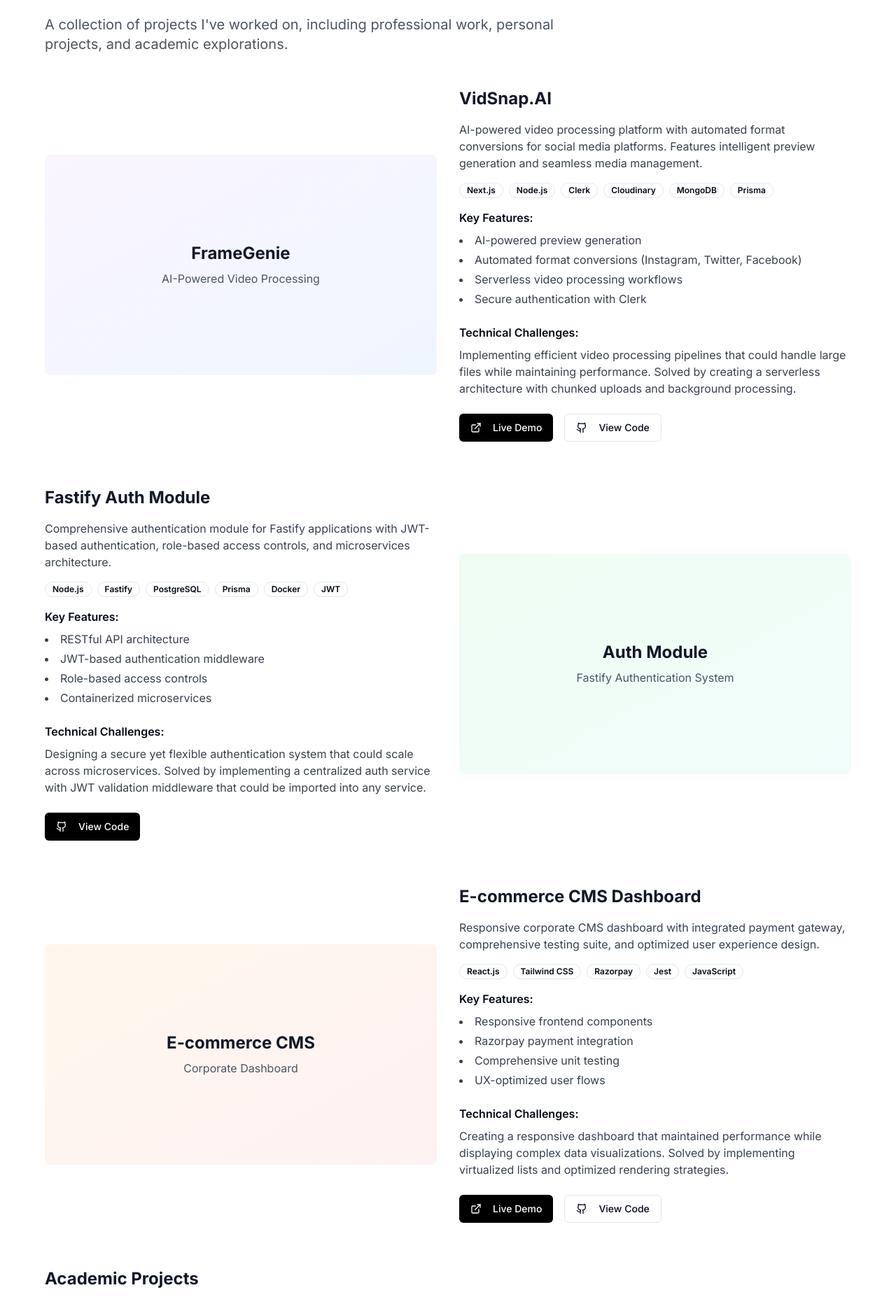
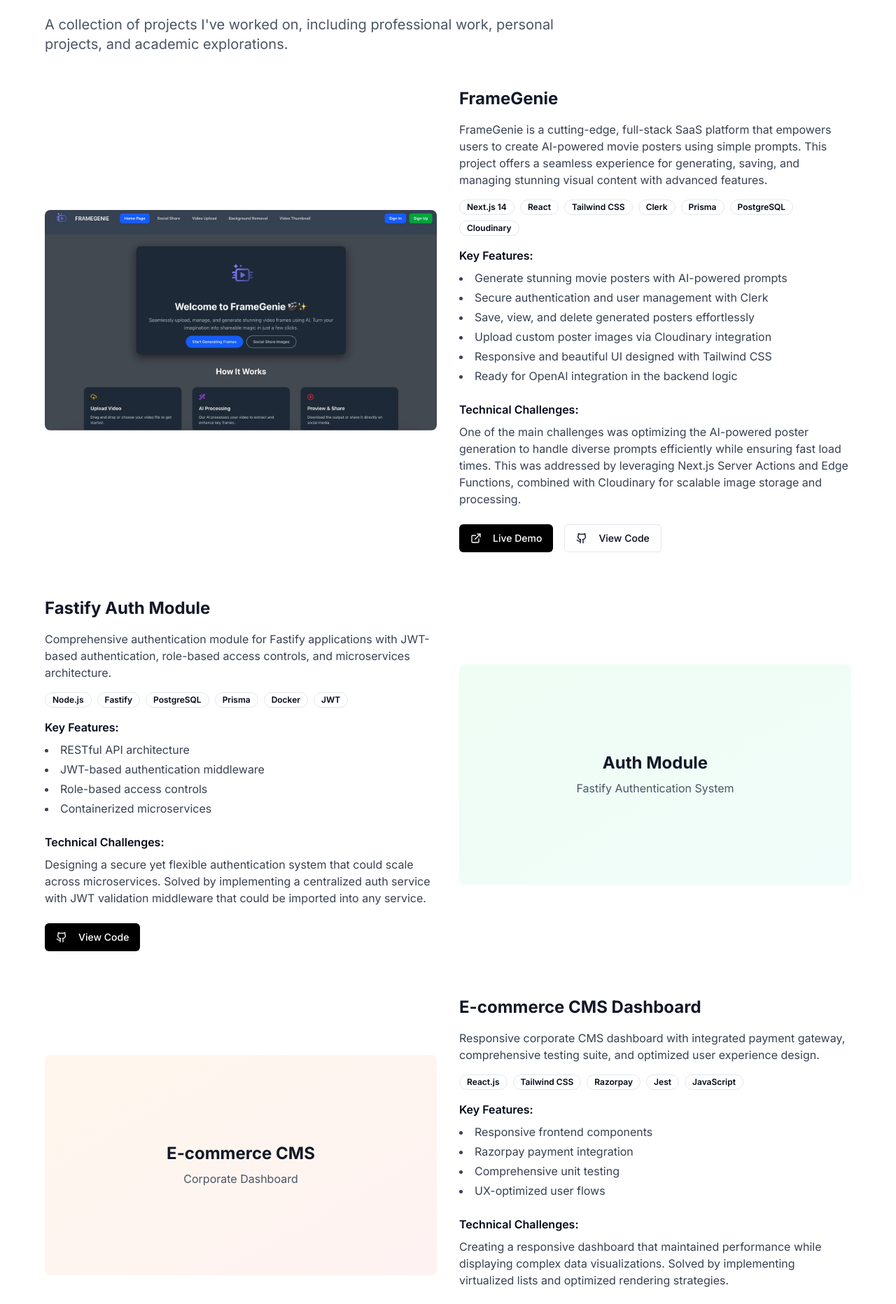
Before and after one commit to amitkukrejadev/portfilio, a Next.js app: page /projects in a window 1280 px wide. Shown: the part 188-2051 px from the top of the page at 70% size. Built offline with nearby package versions, Linux system fonts and the light colour scheme.

Commit message:
minor changes

```diff
--- a/app/projects/page.tsx
+++ b/app/projects/page.tsx
@@ -17,47 +17,54 @@ export default function ProjectsPage() {
           </p>
 
           <div className="space-y-16">
-            {/* VidSnap.AI Project */}
+            {/* FrameGenie (originally VidSnap.AI) */}
             <div className="grid lg:grid-cols-2 gap-8 items-center">
-              <div className="bg-gradient-to-br from-purple-50 to-blue-50 dark:from-purple-900/20 dark:to-blue-900/20 rounded-lg p-8 aspect-video flex items-center justify-center">
-                <div className="text-center">
-                  <h3 className="text-2xl font-bold text-gray-900 dark:text-white mb-2">
-                    FrameGenie
-                  </h3>
-                  <p className="text-gray-600 dark:text-gray-300">
-                    AI-Powered Video Processing
-                  </p>
-                </div>
+              <div
+                className="rounded-lg p-8 aspect-video flex items-center justify-center bg-cover bg-center"
+                style={{ backgroundImage: `url('/images/FrameGenie.jpeg')` }}
+              >
               </div>
               <div>
                 <h3 className="text-2xl font-bold text-gray-900 dark:text-white mb-4">
-                  VidSnap.AI
+                  FrameGenie
                 </h3>
                 <p className="text-gray-700 dark:text-gray-300 mb-4">
-                  AI-powered video processing platform with automated format
-                  conversions for social media platforms. Features intelligent
-                  preview generation and seamless media management.
+                  FrameGenie is a cutting-edge, full-stack SaaS platform that
+                  empowers users to create AI-powered movie posters using simple
+                  prompts. This project offers a seamless experience for
+                  generating, saving, and managing stunning visual content with
+                  advanced features.
                 </p>
                 <div className="flex flex-wrap gap-2 mb-4">
-                  <Badge variant="outline">Next.js</Badge>
-                  <Badge variant="outline">Node.js</Badge>
+                  <Badge variant="outline">Next.js 14</Badge>
+                  <Badge variant="outline">React</Badge>
+                  <Badge variant="outline">Tailwind CSS</Badge>
                   <Badge variant="outline">Clerk</Badge>
+                  <Badge variant="outline">Prisma</Badge>
+                  <Badge variant="outline">PostgreSQL</Badge>
                   <Badge variant="outline">Cloudinary</Badge>
-                  <Badge variant="outline">MongoDB</Badge>
-                  <Badge variant="outline">Prisma</Badge>
                 </div>
                 <div className="space-y-2 mb-6">
                   <h4 className="font-semibold dark:text-white">
                     Key Features:
                   </h4>
                   <ul className="list-disc list-inside text-gray-700 dark:text-gray-300 space-y-1">
-                    <li>AI-powered preview generation</li>
                     <li>
-                      Automated format conversions (Instagram, Twitter,
-                      Facebook)
+                      Generate stunning movie posters with AI-powered prompts
                     </li>
-                    <li>Serverless video processing workflows</li>
-                    <li>Secure authentication with Clerk</li>
+                    <li>
+                      Secure authentication and user management with Clerk
+                    </li>
+                    <li>
+                      Save, view, and delete generated posters effortlessly
+                    </li>
+                    <li>
+                      Upload custom poster images via Cloudinary integration
+                    </li>
+                    <li>
+                      Responsive and beautiful UI designed with Tailwind CSS
+                    </li>
+                    <li>Ready for OpenAI integration in the backend logic</li>
                   </ul>
                 </div>
                 <div className="space-y-2 mb-6">
@@ -65,20 +72,34 @@ export default function ProjectsPage() {
                     Technical Challenges:
                   </h4>
                   <p className="text-gray-700 dark:text-gray-300">
-                    Implementing efficient video processing pipelines that could
-                    handle large files while maintaining performance. Solved by
-                    creating a serverless architecture with chunked uploads and
-                    background processing.
+                    One of the main challenges was optimizing the AI-powered
+                    poster generation to handle diverse prompts efficiently
+                    while ensuring fast load times. This was addressed by
+                    leveraging Next.js Server Actions and Edge Functions,
+                    combined with Cloudinary for scalable image storage and
+                    processing.
                   </p>
                 </div>
                 <div className="flex flex-wrap gap-4">
                   <Button className="bg-black text-white hover:bg-gray-800 dark:bg-white dark:text-black dark:hover:bg-gray-200">
                     <ExternalLink className="w-4 h-4 mr-2" />
+                    <a
+                      href="https://framegenie.vercel.app"
+                      target="_blank"
+                      rel="noopener noreferrer"
+                    >
                       Live Demo
+                    </a>
                   </Button>
                   <Button variant="outline">
                     <Github className="w-4 h-4 mr-2" />
+                    <a
+                      href="https://github.com/amitkukrejadev/framegenie"
+                      target="_blank"
+                      rel="noopener noreferrer"
+                    >
                       View Code
+                    </a>
                   </Button>
                 </div>
               </div>
@@ -128,7 +149,13 @@ export default function ProjectsPage() {
                 <div className="flex flex-wrap gap-4">
                   <Button className="bg-black text-white hover:bg-gray-800 dark:bg-white dark:text-black dark:hover:bg-gray-200">
                     <Github className="w-4 h-4 mr-2" />
+                    <a
+                      href="https://github.com/amitkukrejadev/fastify-auth"
+                      target="_blank"
+                      rel="noopener noreferrer"
+                    >
                       View Code
+                    </a>
                   </Button>
                 </div>
               </div>
@@ -144,7 +171,7 @@ export default function ProjectsPage() {
               </div>
             </div>
 
-            {/* E-commerce Dashboard */}
+            {/* E-commerce CMS Dashboard */}
             <div className="grid lg:grid-cols-2 gap-8 items-center">
               <div className="bg-gradient-to-br from-orange-50 to-red-50 dark:from-orange-900/20 dark:to-red-900/20 rounded-lg p-8 aspect-video flex items-center justify-center">
                 <div className="text-center">
@@ -197,17 +224,29 @@ export default function ProjectsPage() {
                 <div className="flex flex-wrap gap-4">
                   <Button className="bg-black text-white hover:bg-gray-800 dark:bg-white dark:text-black dark:hover:bg-gray-200">
                     <ExternalLink className="w-4 h-4 mr-2" />
+                    <a
+                      href="https://ecommerce-cms.vercel.app"
+                      target="_blank"
+                      rel="noopener noreferrer"
+                    >
                       Live Demo
+                    </a>
                   </Button>
                   <Button variant="outline">
                     <Github className="w-4 h-4 mr-2" />
+                    <a
+                      href="https://github.com/amitkukrejadev/ecommerce-cms"
+                      target="_blank"
+                      rel="noopener noreferrer"
+                    >
                       View Code
+                    </a>
                   </Button>
                 </div>
               </div>
             </div>
-          </div>
 
+            {/* Academic Projects */}
             <div className="mt-16">
               <h2 className="text-2xl font-bold text-gray-900 dark:text-white mb-8">
                 Academic Projects
@@ -220,7 +259,8 @@ export default function ProjectsPage() {
                     </h3>
                     <p className="text-gray-700 dark:text-gray-300 mb-4">
                       A full-stack task management application with user
-                    authentication, task categories, and deadline notifications.
+                      authentication, task categories, and deadline
+                      notifications.
                     </p>
                     <div className="flex flex-wrap gap-2 mb-4">
                       <Badge variant="outline">React</Badge>
@@ -229,7 +269,13 @@ export default function ProjectsPage() {
                     </div>
                     <Button variant="outline" size="sm" className="w-full">
                       <Github className="w-4 h-4 mr-2" />
+                      <a
+                        href="https://github.com/amitkukrejadev/task-manager"
+                        target="_blank"
+                        rel="noopener noreferrer"
+                      >
                         View Code
+                      </a>
                     </Button>
                   </CardContent>
                 </Card>
@@ -250,7 +296,13 @@ export default function ProjectsPage() {
                     </div>
                     <Button variant="outline" size="sm" className="w-full">
                       <Github className="w-4 h-4 mr-2" />
+                      <a
+                        href="https://github.com/amitkukrejadev/weather-dashboard"
+                        target="_blank"
+                        rel="noopener noreferrer"
+                      >
                         View Code
+                      </a>
                     </Button>
                   </CardContent>
                 </Card>
@@ -271,10 +323,17 @@ export default function ProjectsPage() {
                     </div>
                     <Button variant="outline" size="sm" className="w-full">
                       <Github className="w-4 h-4 mr-2" />
+                      <a
+                        href="https://github.com/amitkukrejadev/elearning-platform"
+                        target="_blank"
+                        rel="noopener noreferrer"
+                      >
                         View Code
+                      </a>
                     </Button>
                   </CardContent>
                 </Card>
+              </div>
             </div>
           </div>
         </div>
```
Also changed, not shown: app/Assets/FrameGenie.jpeg, public/images/FrameGenie.jpeg. Lines whose indentation alone changed are shown as unchanged.
